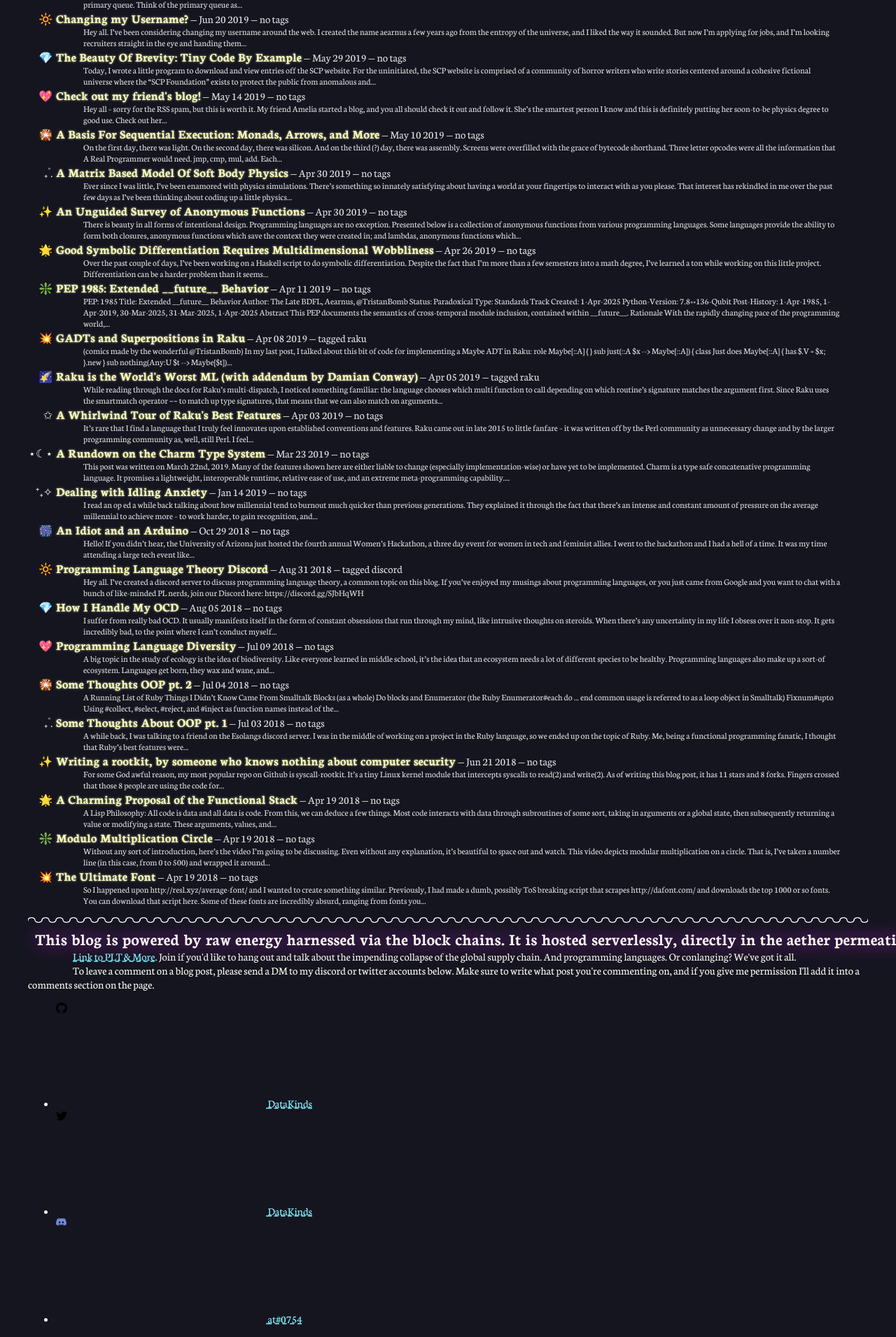
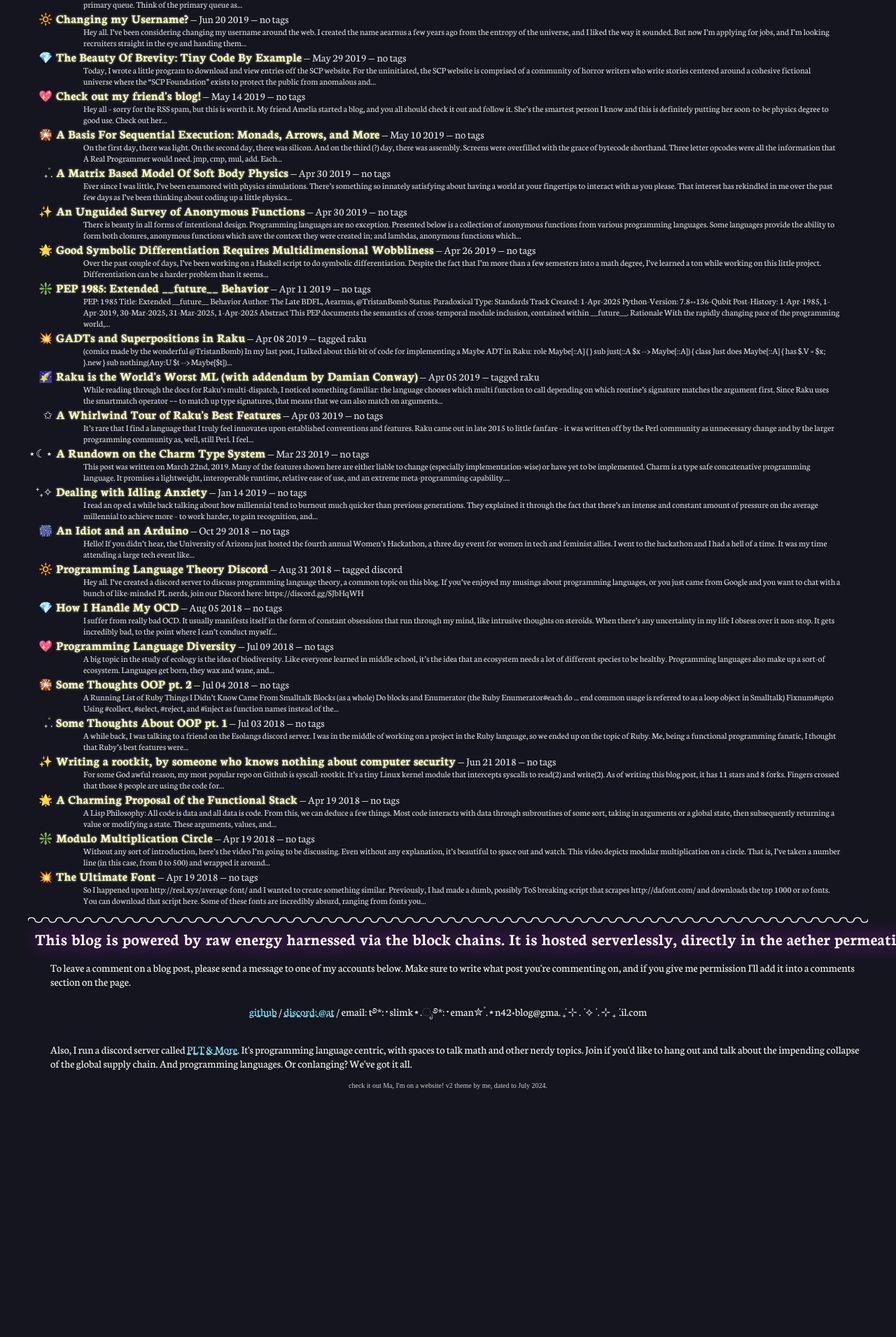
Before and after one commit to DataKinds/datakinds.github.io, a Jekyll site: the page built from index.md, in a window 1280 px wide. Shown: the part 1461-3372 px from the top of the page at 70% size. Built offline with Jekyll 4.4.1, drawn with Linux system fonts in a browser that asks for light colours; some web fonts are replaced; after the commit the page ends 3026 px from its top, so only the background shows below that.

Commit message:
fixup the footer

```diff
--- a/_includes/footer.html
+++ b/_includes/footer.html
@@ -6,15 +6,19 @@
   </h2>
 
 
-  <div class="footer-col-wrapper">
-    <div class="footer-col" style="text-indent: 4em;">
-      <a class="page-link" href="https://discord.gg/SJbHqWH">Link to PLT & More</a>. Join if you'd like to hang out and talk about the impending collapse of the global supply chain. And programming languages. Or conlanging? We've got it all.
-    </div>
-    <div class="footer-col" style="text-indent: 4em;">
-      To leave a comment on a blog post, please send a DM to my discord or twitter accounts below. Make sure to write what post you're commenting on, and if you give me permission I'll add it into a comments section on the page.
-    </div>
-    <div class="footer-col">
-      {%- include social.html -%}
-    </div>
+  <p class="footer-meta">
+    To leave a comment on a blog post, please send a message to one of my accounts below. Make sure to write what post you're commenting on, and if you give me permission I'll add it into a comments section on the page.
+  </p>
+  <div style="margin:0 auto;text-align:center;" class="footer-meta">
+    <a href="https://github.com/DataKinds">github</a> /
+    <a href="https://discord.com/users/80888203774533632">discord: @at</a> /
+    email: t࿔*:･slimk⋆.ೃ࿔*:･eman✮˚.⋆n42+blog@gma. ݁₊ ⊹ . ݁ ⟡ ݁ . ⊹ ₊ ݁.il.com
+  </div>
+  <p class="footer-meta">
+    Also, I run a discord server called <a class="page-link" href="https://discord.gg/SJbHqWH">PLT & More</a>. It's programming language centric, with spaces to talk math and other nerdy topics. Join if you'd like to hang out and talk about the impending collapse of the global supply chain. And programming languages. Or conlanging? We've got it all.
+  </p>
 
+  <div style="margin:0 auto;text-align:center;" class="handwritten-small">
+    check it out Ma, I'm on a website! v2 theme by me, dated to July 2024.
+  </div>
 </footer>
--- a/_sass/v2.scss
+++ b/_sass/v2.scss
@@ -70,6 +70,17 @@ a:visited {
     font-style: normal;
     white-space: nowrap;
 }
+
+.handwritten-small {
+    font-family: "Playwrite US Trad", cursive;
+    font-optical-sizing: auto;
+    font-weight: 400;
+    font-style: normal;
+    white-space: nowrap;
+    font-size: 10px;
+    color: rgb(204, 204, 204);
+}
+
 
 .site-title {
     text-decoration: none;
@@ -148,6 +159,9 @@ a:visited {
     margin: 0 10px;
 }
 
+.footer-meta {
+    margin-left: 2em;
+}
 @counter-style sparkles {
     system: cyclic;
     suffix: "  ";
```
